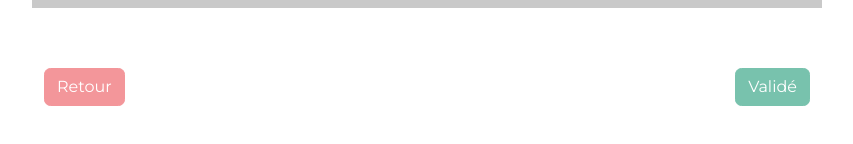
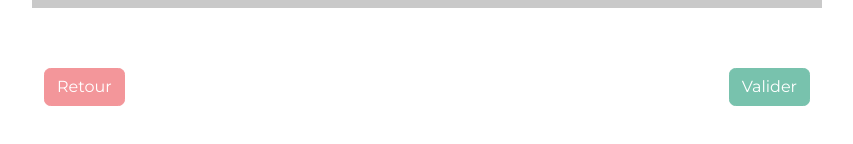
Before and after one commit to RRLB/JannelForm, a React (Create React App) app: page /#/formEnterprise in a window 1280 px wide. Shown: the part 576-720 px from the top of the page, without its empty margins (214-1067 px from the left). Built offline with nearby package versions, Linux system fonts and the light colour scheme.

Commit message:
changed validé to valider

```diff
--- a/src/FormClient.js
+++ b/src/FormClient.js
@@ -379,7 +379,7 @@ return (
           </div>
 
           <div >
-            <button onClick={() => handleOnClickClose()} className=" btn btn-primary " type="submit">Validé</button>
+            <button onClick={() => handleOnClickClose()} className=" btn btn-primary " type="submit">Valider</button>
           </div>
         </div>
 
--- a/src/FormEnterprise.js
+++ b/src/FormEnterprise.js
@@ -316,7 +316,7 @@ console.log(formLines);
         </div>
 
         <div >
-          <button onClick={() => handleOnClickClose()} className=" btn btn-primary " type="submit">Validé</button>
+          <button onClick={() => handleOnClickClose()} className=" btn btn-primary " type="submit">Valider</button>
         </div>
       </div>
 
```
